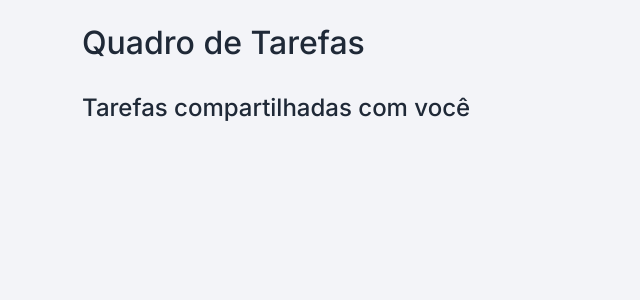
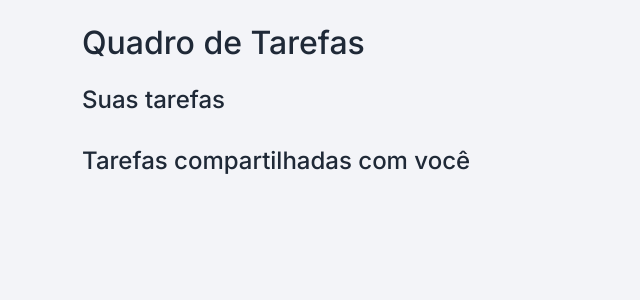
Before and after one commit to alyssa-sys/Grupo-1-FSI-Tutorial-Flask, a Flask app: page /quadro in a window 1280 px wide. Shown: the part 56-356 px from the top of the page, without its empty margins (0-640 px from the left). Run offline with Flask 3, Linux system fonts and the light colour scheme; the visitor is signed in with stand-in values (Sample User, id 1); data that the repository does not hold is empty.

Commit message:
correção: atualizando a consulta de tarefas compartilhadas para excluir as tarefas do criador e corrigir o nome da variável no html

```diff
--- a/gerenciador_de_tarefas/app.py
+++ b/gerenciador_de_tarefas/app.py
@@ -132,7 +132,10 @@ def excluir_tarefa(tarefa_id):
 @login_required
 def quadro():
     minhas_tarefas = Tarefa.query.filter_by(criador_id=current_user.id).all()
-    tarefas_compartilhadas = Tarefa.query.filter_by(responsavel_id=current_user.id).all()
+    tarefas_compartilhadas = Tarefa.query.filter(
+        Tarefa.responsavel_id==current_user.id,
+        Tarefa.criador_id!=current_user.id
+        ).all()
     return render_template('quadro.html', minhas_tarefas=minhas_tarefas, tarefas_compartilhadas=tarefas_compartilhadas)
 
 @app.route('/logout')
--- a/gerenciador_de_tarefas/templates/quadro.html
+++ b/gerenciador_de_tarefas/templates/quadro.html
@@ -1,8 +1,10 @@
 {% extends "base.html" %}
 {% block content %}
 <h2>Quadro de Tarefas</h2>
+
+<h4 class="mt-4">Suas tarefas</h4>
 <ul class="list-group">
-    {% for tarefa in tarefas %}
+    {% for tarefa in minhas_tarefas %}
         <li class="list-group-item">
             <strong>{{ tarefa.titulo }}</strong> - {{ tarefa.status }}
                 <a href="{{ url_for('editar_tarefa', tarefa_id=tarefa.id) }}" class="btn btn-sm btn-primary">Editar</a>
```
